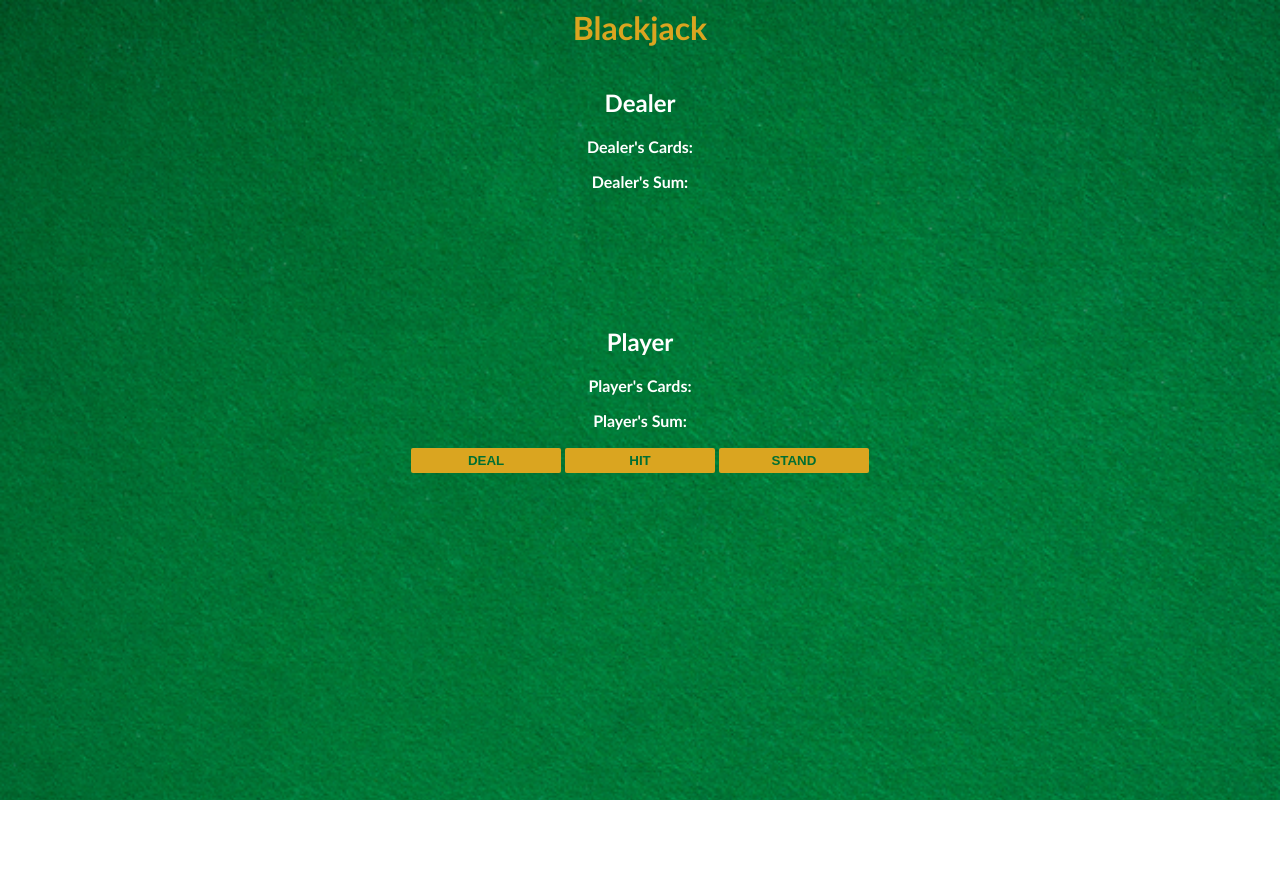
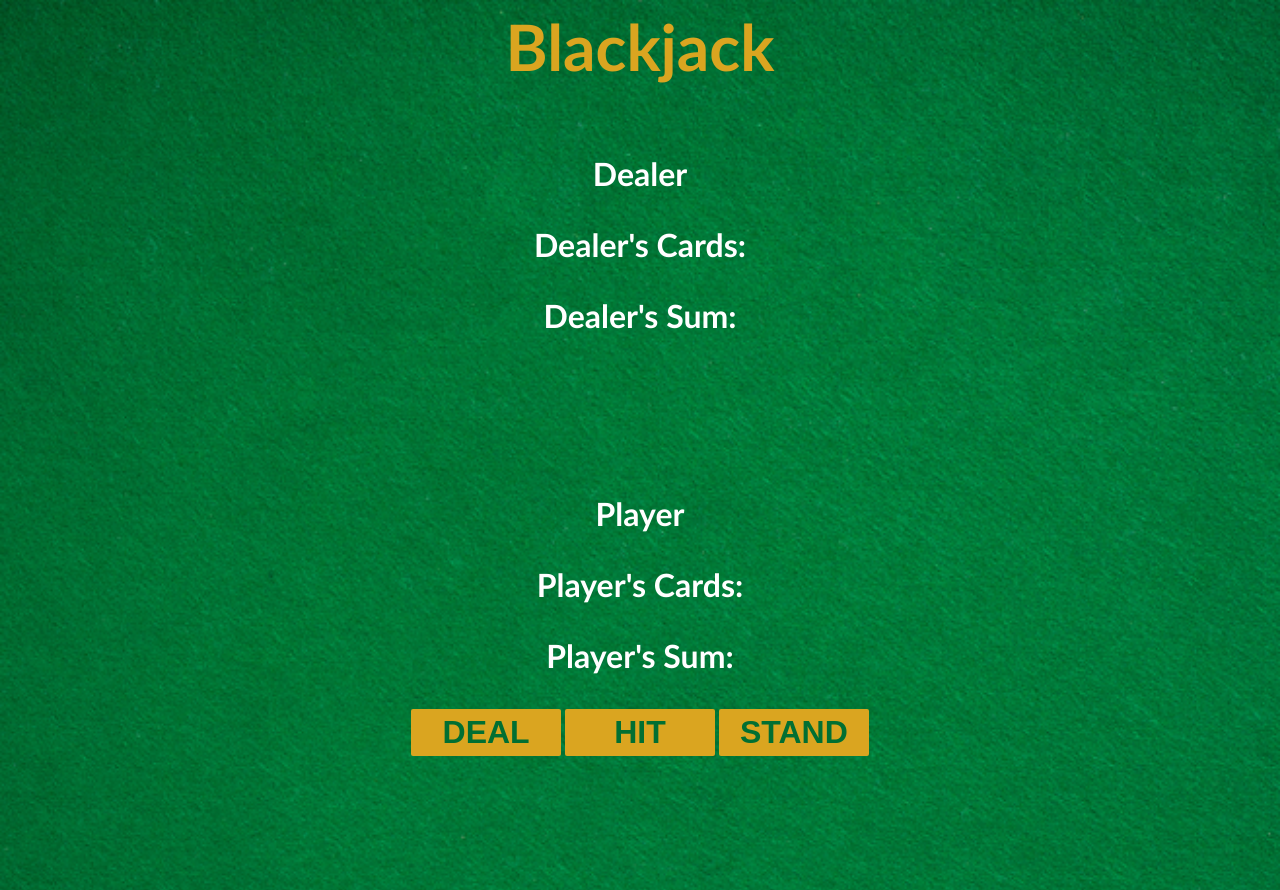
Before and after one commit to Lockeheede/BlackJack, a website built with Vite: page index.html in a window 1280 px wide. Before the commit the page ends 800 px from the top, so only its background shows below. Built offline with nearby package versions, Linux system fonts and the light colour scheme.

Commit message:
laptop update
==>Added styling for mobile.

```diff
--- a/index.css
+++ b/index.css
@@ -37,3 +37,13 @@ button {
 .player-container {
     margin: 100px 0;
 }
+
+@media (min-width: 900px) {
+    h2, p, button {
+        font-size: 2em;
+    }
+
+    h1 {
+        font-size: 4em;
+    }
+}
```
